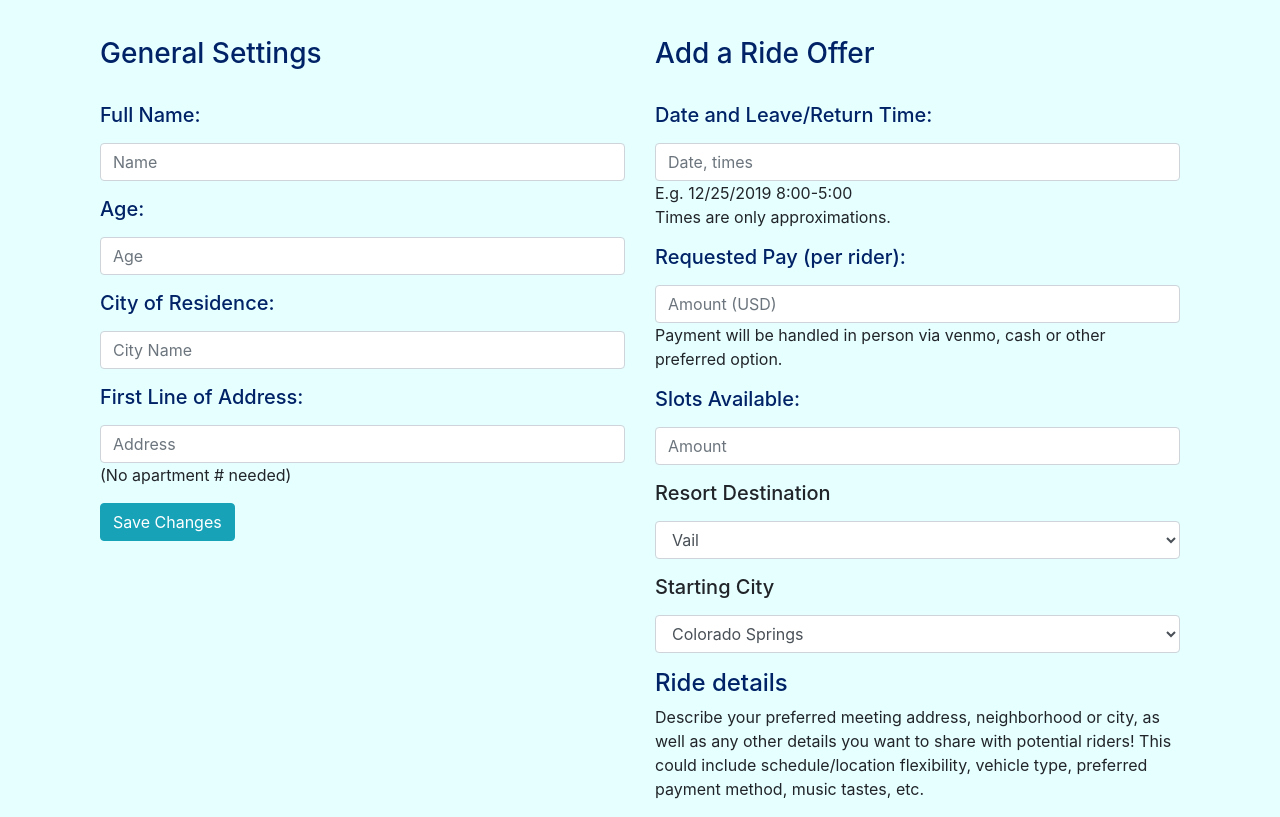
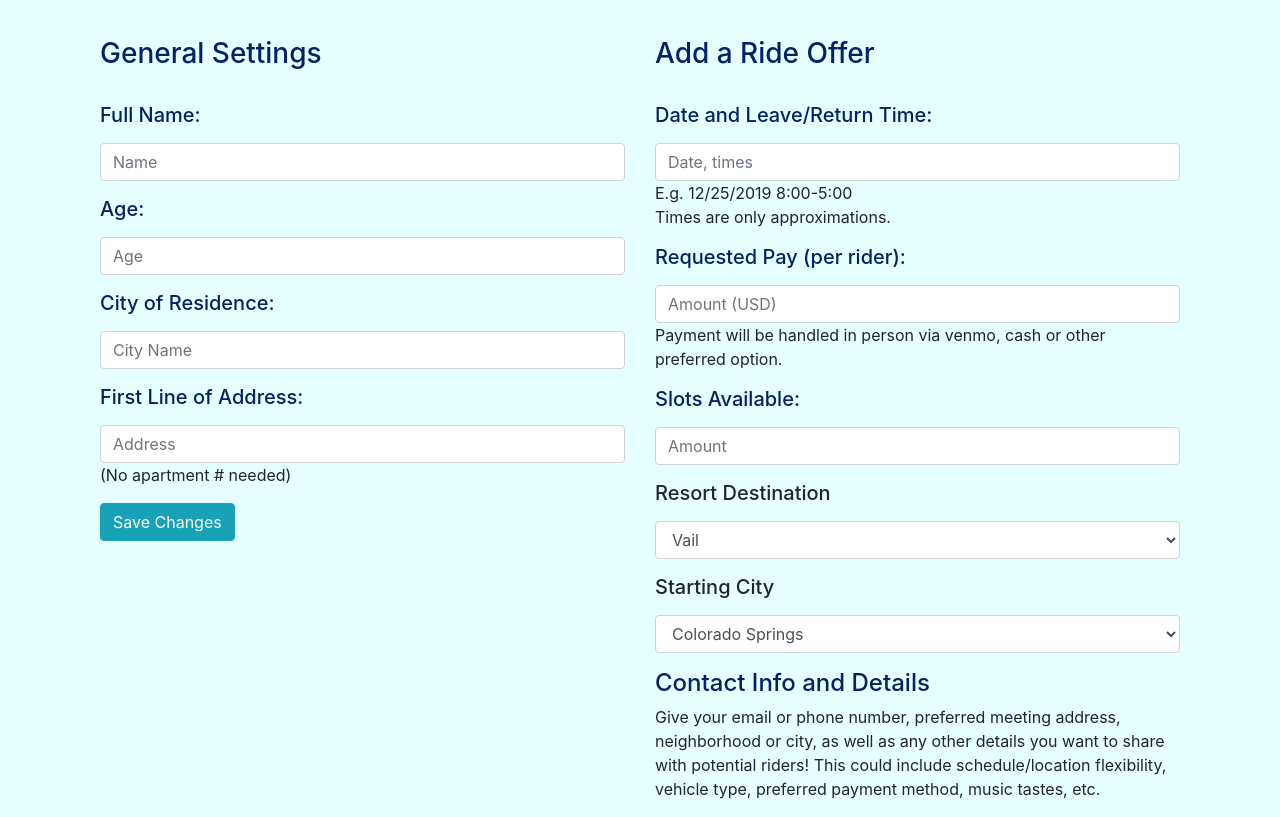
Before and after one commit to dygr/BurgerCrushersProject, a plain HTML site: page views/Settings.html in a window 1280 px wide. Shown: the part 135-952 px from the top of the page. Drawn offline with nearby package versions, Linux system fonts and the light colour scheme.

Commit message:
Update Settings.html

```diff
--- a/views/Settings.html
+++ b/views/Settings.html
@@ -158,9 +158,9 @@
                         </select>
                       </div>
                       <div class="form-group">
-                        <label for="DriverRideDescription"><h4 style="color:#002266;">Ride details</h4>
+                        <label for="DriverRideDescription"><h4 style="color:#002266;">Contact Info and Details</h4>
                           <p>
-                            Describe your preferred meeting address, neighborhood or city, as well as any other
+                            Give your email or phone number, preferred meeting address, neighborhood or city, as well as any other
                             details you want to share with potential riders! This could include schedule/location flexibility,
                             vehicle type, preferred payment method, music tastes, etc.
                           </p>
```
